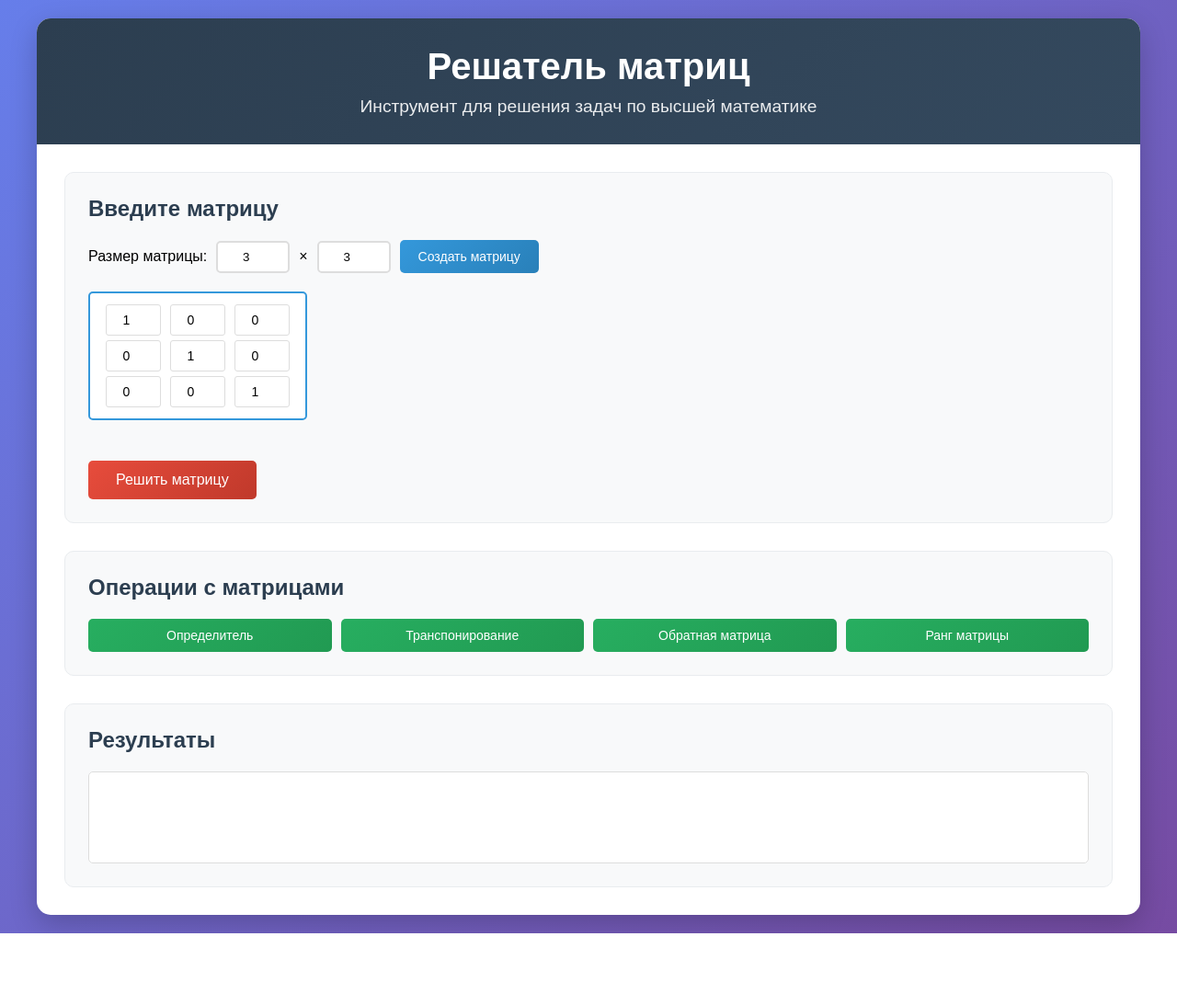
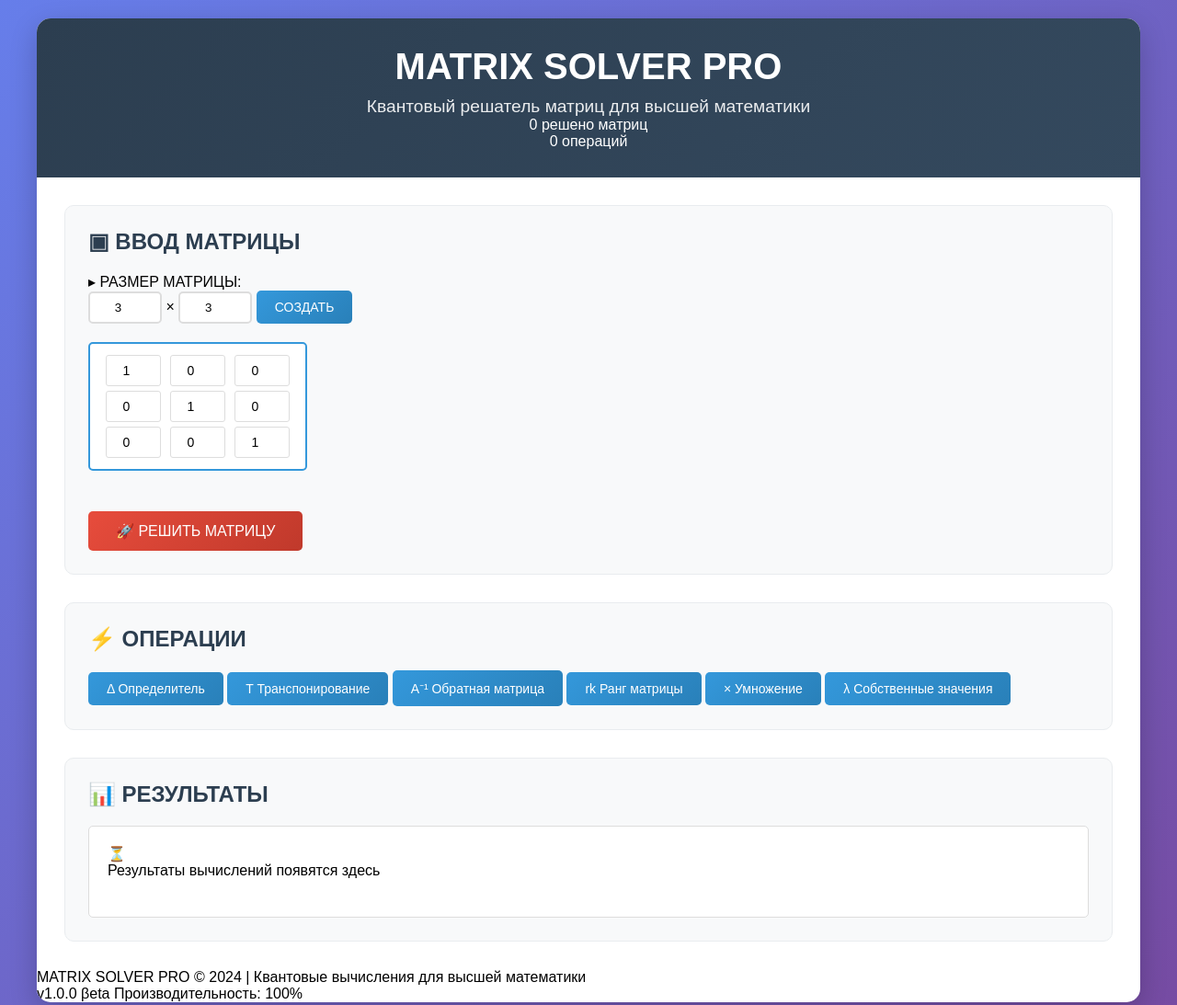
Before and after one commit to lentiyyy/math2609, a plain HTML site: page index.html in a window 1280 px wide. Shown: the top 1093 px of the page at 92% size. Before the commit the page ends 1015 px from the top, so only its background shows below. Drawn offline with Linux system fonts and the light colour scheme.

Commit message:
Update index.html

```diff
--- a/index.html
+++ b/index.html
@@ -3,46 +3,138 @@
 <head>
     <meta charset="UTF-8">
     <meta name="viewport" content="width=device-width, initial-scale=1.0">
-    <title>Решатель матриц - Высшая математика</title>
+    <title>Matrix Solver Pro | Решатель матриц</title>
     <link rel="stylesheet" href="style.css">
 </head>
 <body>
+    <div class="cyber-background">
+        <div class="grid-overlay"></div>
+        <div class="particles"></div>
+    </div>
+
     <div class="container">
-        <header>
-            <h1>Решатель матриц</h1>
-            <p>Инструмент для решения задач по высшей математике</p>
+        <header class="cyber-header">
+            <div class="glitch-container">
+                <h1 class="cyber-title glitch" data-text="MATRIX SOLVER PRO">MATRIX SOLVER PRO</h1>
+                <div class="scanline"></div>
+            </div>
+            <p class="cyber-subtitle">Квантовый решатель матриц для высшей математики</p>
+            <div class="header-stats">
+                <div class="stat">
+                    <span class="stat-value" id="matrix-count">0</span>
+                    <span class="stat-label">решено матриц</span>
+                </div>
+                <div class="stat">
+                    <span class="stat-value" id="operation-count">0</span>
+                    <span class="stat-label">операций</span>
+                </div>
+            </div>
         </header>
 
         <div class="main-content">
-            <div class="matrix-input-section">
-                <h2>Введите матрицу</h2>
-                <div class="matrix-size-selector">
-                    <label>Размер матрицы:</label>
-                    <input type="number" id="rows" min="1" max="6" value="3" placeholder="Строки">
-                    <span>×</span>
-                    <input type="number" id="cols" min="1" max="6" value="3" placeholder="Столбцы">
-                    <button onclick="createMatrixInput()">Создать матрицу</button>
+            <div class="cyber-panel matrix-input-section">
+                <div class="panel-header">
+                    <h2>▣ ВВОД МАТРИЦЫ</h2>
+                    <div class="panel-controls">
+                        <div class="control-dot red"></div>
+                        <div class="control-dot yellow"></div>
+                        <div class="control-dot green"></div>
+                    </div>
                 </div>
+                <div class="panel-content">
+                    <div class="matrix-size-selector">
+                        <div class="input-group">
+                            <label class="cyber-label">▸ РАЗМЕР МАТРИЦЫ:</label>
+                            <div class="size-inputs">
+                                <input type="number" id="rows" min="1" max="6" value="3" class="cyber-input">
+                                <span class="separator">×</span>
+                                <input type="number" id="cols" min="1" max="6" value="3" class="cyber-input">
+                                <button onclick="createMatrixInput()" class="cyber-button">
+                                    <span class="btn-text">СОЗДАТЬ</span>
+                                    <div class="btn-glow"></div>
+                                </button>
+                            </div>
+                        </div>
+                    </div>
 
-                <div id="matrix-container"></div>
-                <button onclick="solveMatrix()" id="solve-btn">Решить матрицу</button>
-            </div>
+                    <div id="matrix-container" class="matrix-grid"></div>
 
-            <div class="operations-section">
-                <h2>Операции с матрицами</h2>
-                <div class="operation-buttons">
-                    <button onclick="calculateDeterminant()">Определитель</button>
-                    <button onclick="transposeMatrix()">Транспонирование</button>
-                    <button onclick="inverseMatrix()">Обратная матрица</button>
-                    <button onclick="rankMatrix()">Ранг матрицы</button>
+                    <button onclick="solveMatrix()" id="solve-btn" class="cyber-button primary">
+                        <span class="btn-text">🚀 РЕШИТЬ МАТРИЦУ</span>
+                        <div class="btn-glow"></div>
+                    </button>
                 </div>
             </div>
 
-            <div class="results-section">
-                <h2>Результаты</h2>
-                <div id="results"></div>
+            <div class="cyber-panel operations-section">
+                <div class="panel-header">
+                    <h2>⚡ ОПЕРАЦИИ</h2>
+                    <div class="panel-controls">
+                        <div class="control-dot red"></div>
+                        <div class="control-dot yellow"></div>
+                        <div class="control-dot green"></div>
+                    </div>
+                </div>
+                <div class="panel-content">
+                    <div class="operation-grid">
+                        <button onclick="calculateDeterminant()" class="cyber-button operation-btn">
+                            <span class="operation-icon">Δ</span>
+                            <span class="operation-text">Определитель</span>
+                        </button>
+                        <button onclick="transposeMatrix()" class="cyber-button operation-btn">
+                            <span class="operation-icon">T</span>
+                            <span class="operation-text">Транспонирование</span>
+                        </button>
+                        <button onclick="inverseMatrix()" class="cyber-button operation-btn">
+                            <span class="operation-icon">A⁻¹</span>
+                            <span class="operation-text">Обратная матрица</span>
+                        </button>
+                        <button onclick="rankMatrix()" class="cyber-button operation-btn">
+                            <span class="operation-icon">rk</span>
+                            <span class="operation-text">Ранг матрицы</span>
+                        </button>
+                        <button onclick="multiplyMatrices()" class="cyber-button operation-btn">
+                            <span class="operation-icon">×</span>
+                            <span class="operation-text">Умножение</span>
+                        </button>
+                        <button onclick="eigenValues()" class="cyber-button operation-btn">
+                            <span class="operation-icon">λ</span>
+                            <span class="operation-text">Собственные значения</span>
+                        </button>
+                    </div>
+                </div>
+            </div>
+
+            <div class="cyber-panel results-section">
+                <div class="panel-header">
+                    <h2>📊 РЕЗУЛЬТАТЫ</h2>
+                    <div class="panel-controls">
+                        <div class="control-dot red"></div>
+                        <div class="control-dot yellow"></div>
+                        <div class="control-dot green"></div>
+                    </div>
+                </div>
+                <div class="panel-content">
+                    <div id="results" class="results-container">
+                        <div class="placeholder">
+                            <div class="placeholder-icon">⏳</div>
+                            <p>Результаты вычислений появятся здесь</p>
+                        </div>
+                    </div>
+                </div>
             </div>
         </div>
+
+        <footer class="cyber-footer">
+            <div class="footer-content">
+                <p>MATRIX SOLVER PRO © 2024 | Квантовые вычисления для высшей математики</p>
+                <div class="footer-links">
+                    <span class="link">v1.0.0</span>
+                    <span class="link">βeta</span>
+                    <span class="link" id="performance">Производительность: 100%</span>
+                </div>
+            </div>
+        </footer>
     </div>
 
     <script src="script.js"></script>
```
